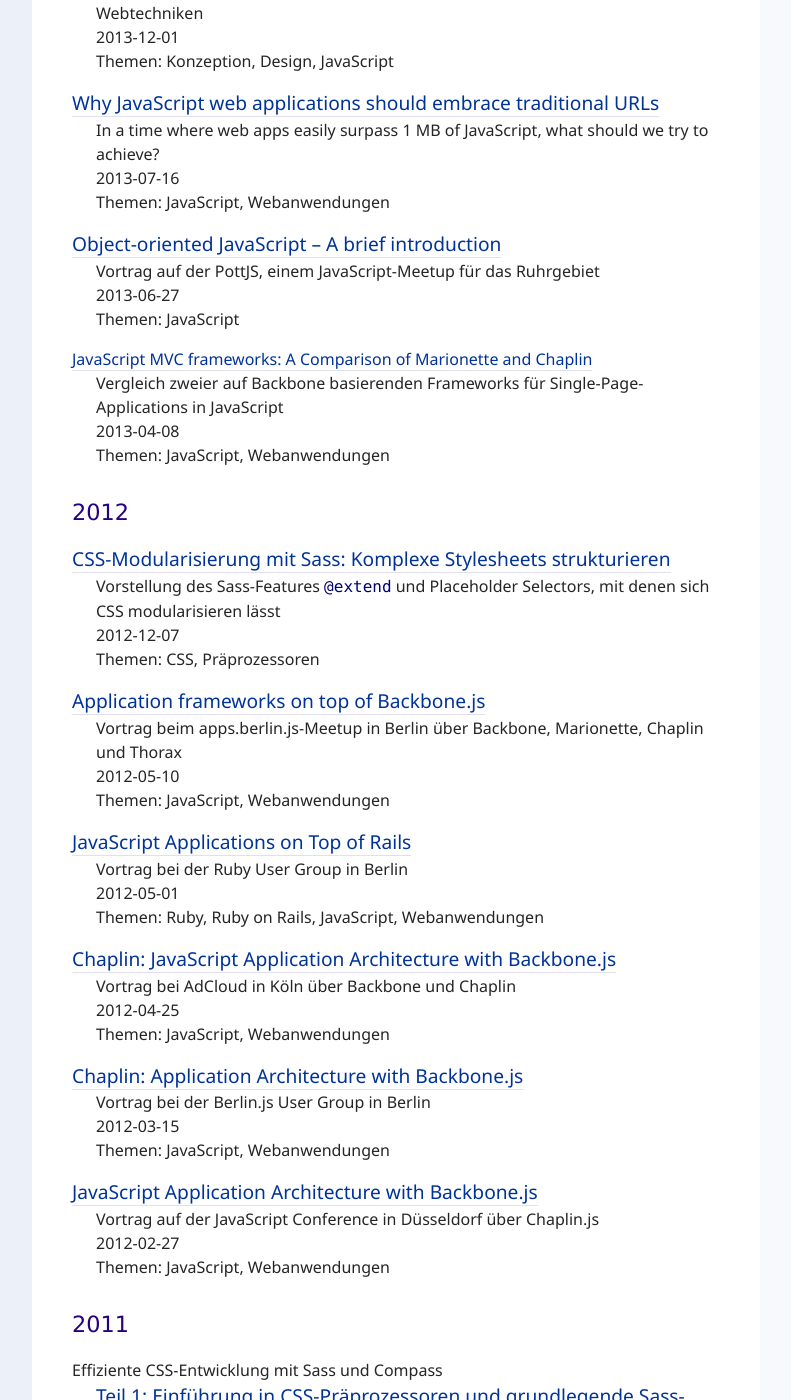
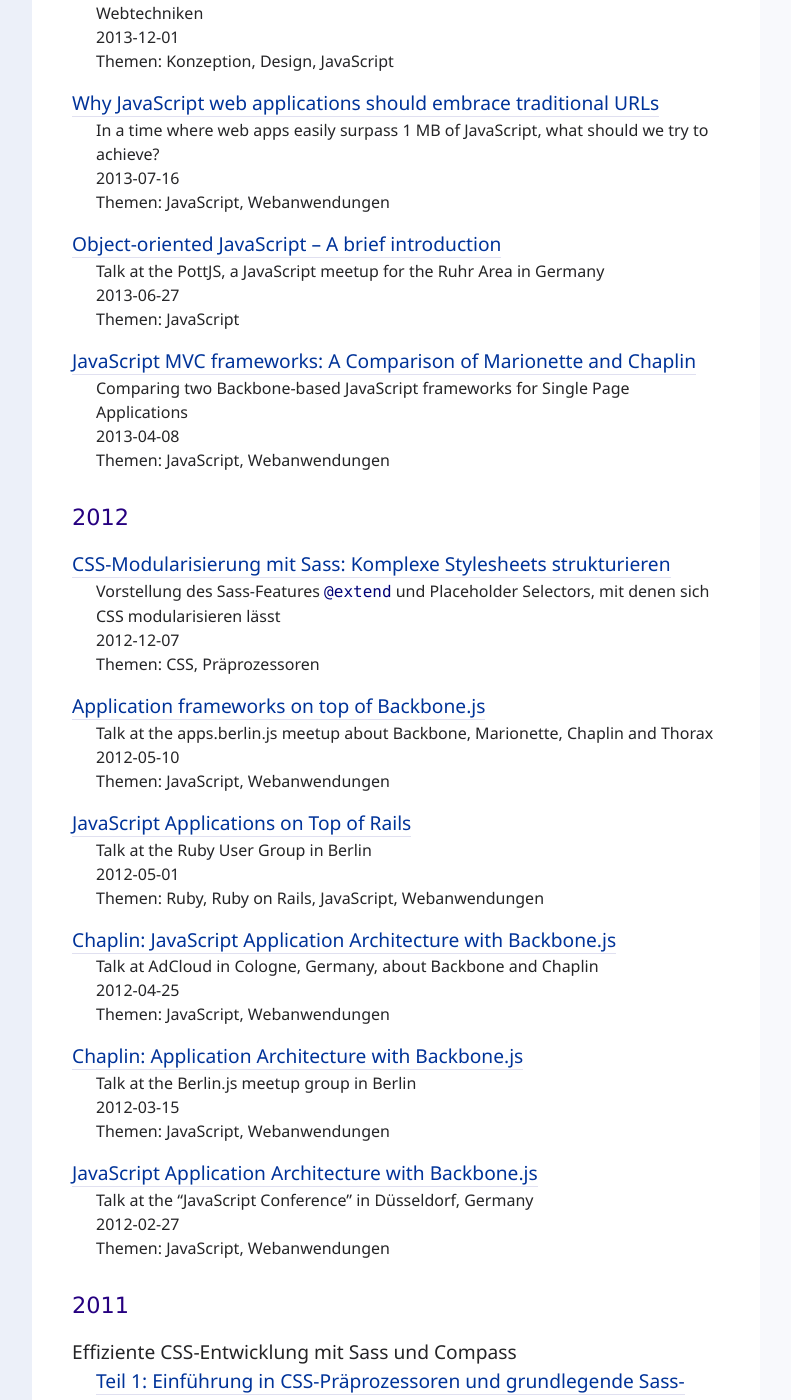
Before and after one commit to molily/molily.de, a Jekyll site: the page built from _posts/2009-05-29-artikel.html, in a window 1280 px wide and 1400 px high, scrolled down 2701 px. Shown: the whole window, without its empty margins (88-879 px from the left). Built offline with Jekyll 4.4.1, drawn with Linux system fonts in a browser that asks for light colours; some web fonts are replaced; some of the changed text lies outside the part shown.

Commit message:
Link fixes, English descriptions

```diff
--- a/_posts/2009-05-29-artikel.html
+++ b/_posts/2009-05-29-artikel.html
@@ -117,7 +117,7 @@
 
 <li>
 <a href="https://molily.github.io/css-support/" class="artikel-titel">Testing CSS support with JavaScript</a><br>
-Techniken zum Erkennen von CSS-Unterstützung. Vortrag bei der jsunconf 2014<br>
+<span lang="en">How to test for browser support of certain CSS features. Talk at the jsunconf 2014</span><br>
 2014-04-27<br>
 Themen: JavaScript, CSS, Browser, Kompatibilität
 </li>
@@ -150,7 +150,7 @@
 </li>
 
 <li>
-<a href="http://9elements.com/io/index.php/hybrid-javascript-apps/" hreflang="en" lang="en" class="artikel-titel">Why JavaScript web applications should embrace traditional URLs</a><br>
+<a href="http://9elements.com/io/hybrid-javascript-apps/" hreflang="en" lang="en" class="artikel-titel">Why JavaScript web applications should embrace traditional URLs</a><br>
 <span lang="en">In a time where web apps easily surpass 1 MB of JavaScript, what should we try to achieve?</span><br>
 2013-07-16<br>
 Themen: JavaScript, Webanwendungen
@@ -158,14 +158,14 @@
 
 <li>
 <a href="/javascript-oop/" hreflang="en" lang="en" class="artikel-titel">Object-oriented JavaScript – A brief introduction</a><br>
-Vortrag auf der PottJS, einem JavaScript-Meetup für das Ruhrgebiet<br>
+<span lang="en">Talk at the PottJS, a JavaScript meetup for the Ruhr Area in Germany</span><br>
 2013-06-27<br>
 Themen: JavaScript
 </li>
 
 <li>
-<a href="http://9elements.com/io/index.php/comparison-of-marionette-and-chaplin/" hreflang="en" lang="en">JavaScript MVC frameworks: A Comparison of Marionette and Chaplin</a><br>
-Vergleich zweier auf Backbone basierenden Frameworks für Single-Page-Applications in JavaScript<br>
+<a href="http://9elements.com/io/index.php/comparison-of-marionette-and-chaplin/" hreflang="en" lang="en" class="artikel-titel">JavaScript MVC frameworks: A Comparison of Marionette and Chaplin</a><br>
+<span lang="en">Comparing two Backbone-based JavaScript frameworks for Single Page Applications</span><br>
 2013-04-08<br>
 Themen: JavaScript, Webanwendungen
 </li>
@@ -185,35 +185,35 @@
 
 <li>
 <a href="https://speakerdeck.com/molily/application-frameworks-on-top-of-backbone-dot-js-talk-at-apps-dot-berlin-dot-js" hreflang="en" lang="en" class="artikel-titel">Application frameworks on top of Backbone.js</a><br>
-Vortrag beim apps.berlin.js-Meetup in Berlin über Backbone, Marionette, Chaplin und Thorax<br>
+<span lang="en">Talk at the apps.berlin.js meetup about Backbone, Marionette, Chaplin and Thorax</span><br>
 2012-05-10<br>
 Themen: JavaScript, Webanwendungen
 </li>
 
 <li>
 <a href="https://speakerdeck.com/molily/javascript-applications-on-top-of-rails-rug-b" hreflang="en" lang="en" class="artikel-titel">JavaScript Applications on Top of Rails</a><br>
-Vortrag bei der Ruby User Group in Berlin<br>
+<span lang="en">Talk at the Ruby User Group in Berlin</span><br>
 2012-05-01<br>
 Themen: Ruby, Ruby on Rails, JavaScript, Webanwendungen
 </li>
 
 <li>
 <a href="https://speakerdeck.com/molily/chaplin-javascript-application-architecture-with-backbone-dot-js-adcloud-techtalk" hreflang="en" lang="en" class="artikel-titel">Chaplin: JavaScript Application Architecture with Backbone.js</a><br>
-Vortrag bei AdCloud in Köln über Backbone und Chaplin<br>
+<span lang="en">Talk at AdCloud in Cologne, Germany, about Backbone and Chaplin</span><br>
 2012-04-25<br>
 Themen: JavaScript, Webanwendungen
 </li>
 
 <li>
 <a href="https://speakerdeck.com/molily/chaplin-application-architecture-with-backbone-dot-js-berlin-dot-js" hreflang="en" lang="en" class="artikel-titel">Chaplin: Application Architecture with Backbone.js</a><br>
-Vortrag bei der Berlin.js User Group in Berlin<br>
+<span lang="en">Talk at the Berlin.js meetup group in Berlin</span><br>
 2012-03-15<br>
 Themen: JavaScript, Webanwendungen
 </li>
 
 <li>
 <a href="/jsconf-slides/" hreflang="en" lang="en" class="artikel-titel">JavaScript Application Architecture with Backbone.js</a><br>
-Vortrag auf der JavaScript Conference in Düsseldorf über Chaplin.js<br>
+<span lang="en">Talk at the “JavaScript Conference” in Düsseldorf, Germany</span><br>
 2012-02-27<br>
 Themen: JavaScript, Webanwendungen
 </li>
@@ -225,7 +225,7 @@
 <ul class="artikel-links">
 
 <li>
-Effiziente CSS-Entwicklung mit Sass und Compass<br>
+<span class="artikel-titel">Effiziente CSS-Entwicklung mit Sass und Compass</span><br>
 <a href="http://webkrauts.de/artikel/2011/effiziente-css-entwicklung-mit-sass-und-compass-teil-1" class="artikel-titel">Teil 1: Einführung in CSS-Präprozessoren und grundlegende Sass-Features</a><br>
 <a href="http://webkrauts.de/artikel/2011/effiziente-css-entwicklung-mit-sass-und-compass-teil-2" class="artikel-titel">Teil 2: Mixins, Extends und eingerückte Syntax</a><br>
 Techniken, um umfangreichen CSS-Code zu strukturieren und CSS 3 browserübergreifend einzusetzen<br>
@@ -255,6 +255,13 @@
 </li>
 
 <li>
+<a href="/javascript-libraries/" lang="en" hreflang="en" class="artikel-titel">Standards-compliant and Sustainable JavaScript Libraries</a><br>
+<span lang="en">Evaluating the tool chain CoffeeScript, jQuery, Backbone and Underscore and a call for standards for JavaScript programming</span><br>
+2011-07-09<br>
+Themen: JavaScript
+</li>
+
+<li>
 <a href="/javascript-standards/" class="artikel-titel">Standardkonforme und zukunftsfähige JavaScript-Bibliotheken</a><br>
 Vorstellung und kritische Diskussion der Toolchain CoffeeScript, jQuery, Backbone und Underscore sowie Plädoyer für Standards in der JavaScript-Programmierung<br>
 2011-07-02<br>
@@ -276,7 +283,7 @@
 </li>
 
 <li>
-<a href="/javascript-popups/" class="artikel-titel">»Popups« mit JavaScript</a><br>
+<a href="/javascript-popups/" class="artikel-titel">Popups mit JavaScript</a><br>
 Die Anleitung diskutiert Lösungsmöglichkeiten für Popup-Fenster mit JavaScript und erörtert Alternativen.<br>
 2007-04-19, aktualisiert 2011-02-13<br>
 Themen: JavaScript
@@ -470,14 +477,14 @@
 </li>
 
 <li>
-<a href="http://blog.selfhtml.org/2008/09/04/thesen-javascript-gebrauch/" class="artikel-titel">Sieben Thesen zum gegenwärtigen JavaScript-Gebrauch</a><br>
+<a href="https://blog.selfhtml.org/2008/09/04/thesen-javascript-gebrauch/" class="artikel-titel">Sieben Thesen zum gegenwärtigen JavaScript-Gebrauch</a><br>
 Wo stehen wir in Sachen JavaScript und welche Entwicklung wäre wünschenswert?<br>
 2008-09-04<br>
 Themen: JavaScript
 </li>
 
 <li>
-<a href="http://blog.selfhtml.org/2008/03/19/browser-kompatibilitaet/" class="artikel-titel">Ignoriert den Browser nicht</a><br>
+<a href="https://blog.selfhtml.org/2008/03/19/browser-kompatibilitaet/" class="artikel-titel">Ignoriert den Browser nicht</a><br>
 In wiederkehrenden Zyklen erschweren Browser-Relikte den Webentwicklern die Arbeit – warum eigentlich?<br>
 2008-03-19<br>
 Themen: Browser, Kompatibilität
@@ -491,21 +498,21 @@
 </li>
 
 <li>
-<a href="http://blog.selfhtml.org/2008/03/02/microsoft-webstandards/" class="artikel-titel">Microsoft, Internet Explorer und die Webstandards</a><br>
+<a href="https://blog.selfhtml.org/2008/03/02/microsoft-webstandards/" class="artikel-titel">Microsoft, Internet Explorer und die Webstandards</a><br>
 Wie kommt Microsoft aus seinem gegenwärtigen Dilemma heraus?<br>
 2008-03-02<br>
 Themen: Browser, Kompatibilität
 </li>
 
 <li>
-<a href="http://blog.selfhtml.org/2008/01/28/seitennavigation/" class="artikel-titel">Usability von Seiten-Navigationen</a><br>
+<a href="https://blog.selfhtml.org/2008/01/28/seitennavigation/" class="artikel-titel">Usability von Seiten-Navigationen</a><br>
 Komfortabel durch Weblog-Einträge, Produktlisten und Suchergebnisse navigieren<br>
 2008-01-28<br>
 Themen: Design, Usability
 </li>
 
 <li>
-<a href="http://blog.selfhtml.org/2008/01/23/javascript-syntax/" class="artikel-titel">Geheimnisse der JavaScript-Syntax</a><br>
+<a href="https://blog.selfhtml.org/2008/01/23/javascript-syntax/" class="artikel-titel">Geheimnisse der JavaScript-Syntax</a><br>
 Grundlagen der ECMAScript-Grammatik für die fortgeschrittene Programmierung<br>
 2008-01-23<br>
 Themen: JavaScript
@@ -539,7 +546,7 @@
 </li>
 
 <li>
-<a href="http://blog.selfhtml.org/2007/10/20/javascript-bibliotheken/" class="artikel-titel">JavaScript-Bibliotheken und die jüngere JavaScript-Geschichte</a><br>
+<a href="https://blog.selfhtml.org/2007/10/20/javascript-bibliotheken/" class="artikel-titel">JavaScript-Bibliotheken und die jüngere JavaScript-Geschichte</a><br>
 Wie Bibliotheken neue Voraussetzungen für das Vermitteln von JavaScript schaffen<br>
 2007-10-20<br>
 Themen: JavaScript
@@ -553,7 +560,7 @@
 </li>
 
 <li>
-<a href="http://blog.selfhtml.org/2007/03/21/schriftgroesse-lesbarkeit/" class="artikel-titel">Lesbarkeit von Texten im Web (1)</a><br>
+<a href="https://blog.selfhtml.org/2007/03/21/schriftgroesse-lesbarkeit/" class="artikel-titel">Lesbarkeit von Texten im Web (1)</a><br>
 Schriftgrößen und Layouts erzeugen Barrieren – ein subjektiver Bericht<br>
 2007-03-21<br>
 Themen: Design, Barrierefreiheit
@@ -573,63 +580,63 @@
 </li>
 
 <li>
-<a href="http://blog.selfhtml.org/2006/10/31/xhtml-html5-fehlertoleranz/" class="artikel-titel">Verarbeitung von HTML: Strenge oder Fehlertoleranz?</a><br>
+<a href="https://blog.selfhtml.org/2006/10/31/xhtml-html5-fehlertoleranz/" class="artikel-titel">Verarbeitung von HTML: Strenge oder Fehlertoleranz?</a><br>
 Der Trend geht weg von strengen XML-Formaten. Gleichzeitig enthalten HTML-Dokumente immer mehr strukturierte Informationen. Was bedeutet das für Webentwickler?<br>
 2006-10-31<br>
 Themen: XHTML, XML
 </li>
 
 <li>
-<a href="http://blog.selfhtml.org/2006/08/11/internet-explorer-7-standards/" class="artikel-titel">Internet Explorer 7 und Standardunterstützung</a><br>
+<a href="https://blog.selfhtml.org/2006/08/11/internet-explorer-7-standards/" class="artikel-titel">Internet Explorer 7 und Standardunterstützung</a><br>
 Über berechtigte und unvernünftige Kritik der CSS-Unterstützung des kommenden Internet Explorers<br>
 2006-08-11<br>
 Themen: Browser, Kompatibilität
 </li>
 
 <li>
-<a href="http://blog.selfhtml.org/2006/08/09/javascript-effekte/" class="artikel-titel">JavaScript-Effekthascherei: Zurück in die DHTML-Vergangenheit</a><br>
+<a href="https://blog.selfhtml.org/2006/08/09/javascript-effekte/" class="artikel-titel">JavaScript-Effekthascherei: Zurück in die DHTML-Vergangenheit</a><br>
 Eine kurze Polemik aus dem Effektewunderland<br>
 2006-08-09<br>
 Themen: JavaScript
 </li>
 
 <li>
-<a href="http://blog.selfhtml.org/2006/08/02/zukunft-von-html/" class="artikel-titel">Mikrofortschritte</a><br>
+<a href="https://blog.selfhtml.org/2006/08/02/zukunft-von-html/" class="artikel-titel">Mikrofortschritte</a><br>
 Perspektiven für die Weiterentwicklung von HTML. Eine Zusammenfassung<br>
 2006-08-02<br>
 Themen: HTML5, W3C, WHATWG, Webstandards
 </li>
 
 <li>
-<a href="http://blog.selfhtml.org/2006/05/14/xhtml-validierung/" class="artikel-titel">XHTML und Schema-Validierung</a><br>
+<a href="https://blog.selfhtml.org/2006/05/14/xhtml-validierung/" class="artikel-titel">XHTML und Schema-Validierung</a><br>
 Überlegter Einsatz von XHTML und Werkzeuge zur Validierung<br>
 2006-05-14<br>
 Themen: XHTML, XML, Markup-Validierung
 </li>
 
 <li>
-<a href="http://blog.selfhtml.org/2006/04/19/javascript-standards/" class="artikel-titel">JavaScript und Webstandards</a><br>
+<a href="https://blog.selfhtml.org/2006/04/19/javascript-standards/" class="artikel-titel">JavaScript und Webstandards</a><br>
 JavaScript-bezogene Spezifikationen und deren praktischer Einsatz<br>
 2006-04-19<br>
 Themen: JavaScript, Webstandards
 </li>
 
 <li>
-<a href="http://blog.selfhtml.org/2006/04/07/aufloesung-viewport/" class="artikel-titel">Optimierung für Bildschirmauflösungen</a><br>
+<a href="https://blog.selfhtml.org/2006/04/07/aufloesung-viewport/" class="artikel-titel">Optimierung für Bildschirmauflösungen</a><br>
 Empirische Untersuchungen widerlegen die Standard-Layout-Breiten<br>
 2006-04-07<br>
 Themen: Design, Usability
 </li>
 
 <li>
-<a href="http://blog.selfhtml.org/2006/04/01/dhtml-versus-dom-scripting/" class="artikel-titel">DHTML ist tot</a><br>
+<a href="https://blog.selfhtml.org/2006/04/01/dhtml-versus-dom-scripting/" class="artikel-titel">DHTML ist tot</a><br>
 Der Begriff »DHTML« wurde endgültig für tot erklärt. Eine kleine Begriffsgeschichte der JavaScript-Theorie<br>
 2006-04-01<br>
 Themen: JavaScript
 </li>
 
 <li>
-<a href="http://blog.selfhtml.org/2006/03/19/schriftgroesse/" class="artikel-titel">Grundsatzdebatten im Webdesign</a><br>
+<a href="https://blog.selfhtml.org/2006/03/19/schriftgroesse/" class="artikel-titel">Grundsatzdebatten im Webdesign</a><br>
 (Keine Antwort auf) Die Frage nach der richtigen Schriftgröße<br>
 2006-03-19<br>
 Themen: Design, Usability
@@ -650,14 +657,14 @@
 </li>
 
 <li>
-<a href="http://blog.selfhtml.org/2006/01/31/css-spaltenlayout/" class="artikel-titel">Grundlagen für Spaltenlayout mit CSS</a><br>
+<a href="https://blog.selfhtml.org/2006/01/31/css-spaltenlayout/" class="artikel-titel">Grundlagen für Spaltenlayout mit CSS</a><br>
 Vorstellung von Techniken, um Mehrspaltigkeit mit CSS flexibel umzusetzen<br>
 2006-01-31<br>
 Themen: CSS
 </li>
 
 <li>
-<a href="http://blog.selfhtml.org/2006/01/14/modernes-webdesign-verbreiten/" class="artikel-titel">Modernes Webdesign verbreiten</a><br>
+<a href="https://blog.selfhtml.org/2006/01/14/modernes-webdesign-verbreiten/" class="artikel-titel">Modernes Webdesign verbreiten</a><br>
 Wie können Menschen vom Webstandards-Konzept überzeugt werden?<br>
 2006-01-14<br>
 Themen: Webstandards
@@ -670,7 +677,7 @@
 <ul class="artikel-links">
 
 <li>
-<a href="http://blog.selfhtml.org/2005/12/17/javascript-einsatz/" class="artikel-titel">Der sinnvolle Einsatz von JavaScript</a><br>
+<a href="https://blog.selfhtml.org/2005/12/17/javascript-einsatz/" class="artikel-titel">Der sinnvolle Einsatz von JavaScript</a><br>
 Mögliche Modelle und Theorien für den JavaScript-Einsatz<br>
 2005-12-17<br>
 Themen: JavaScript
```
